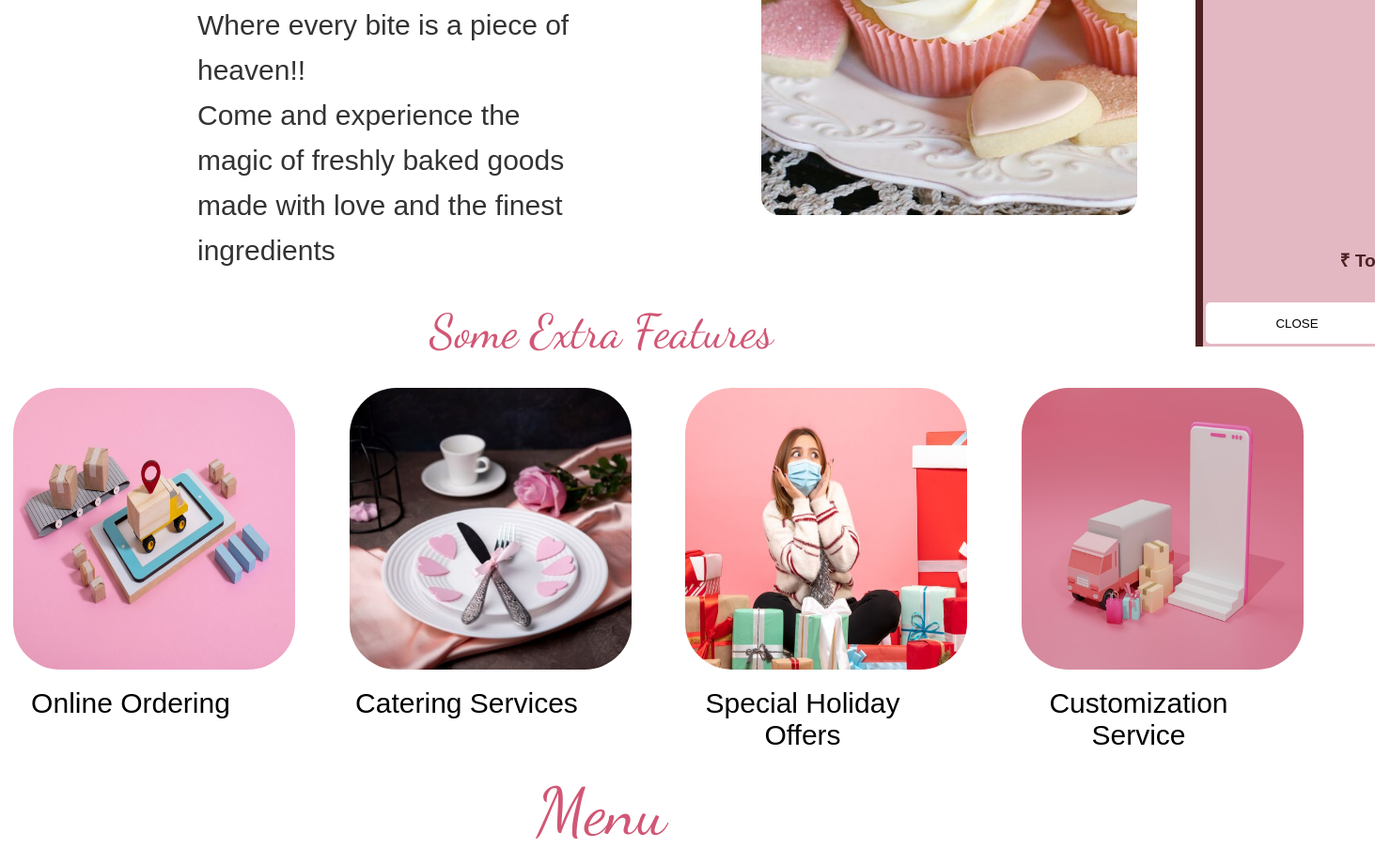
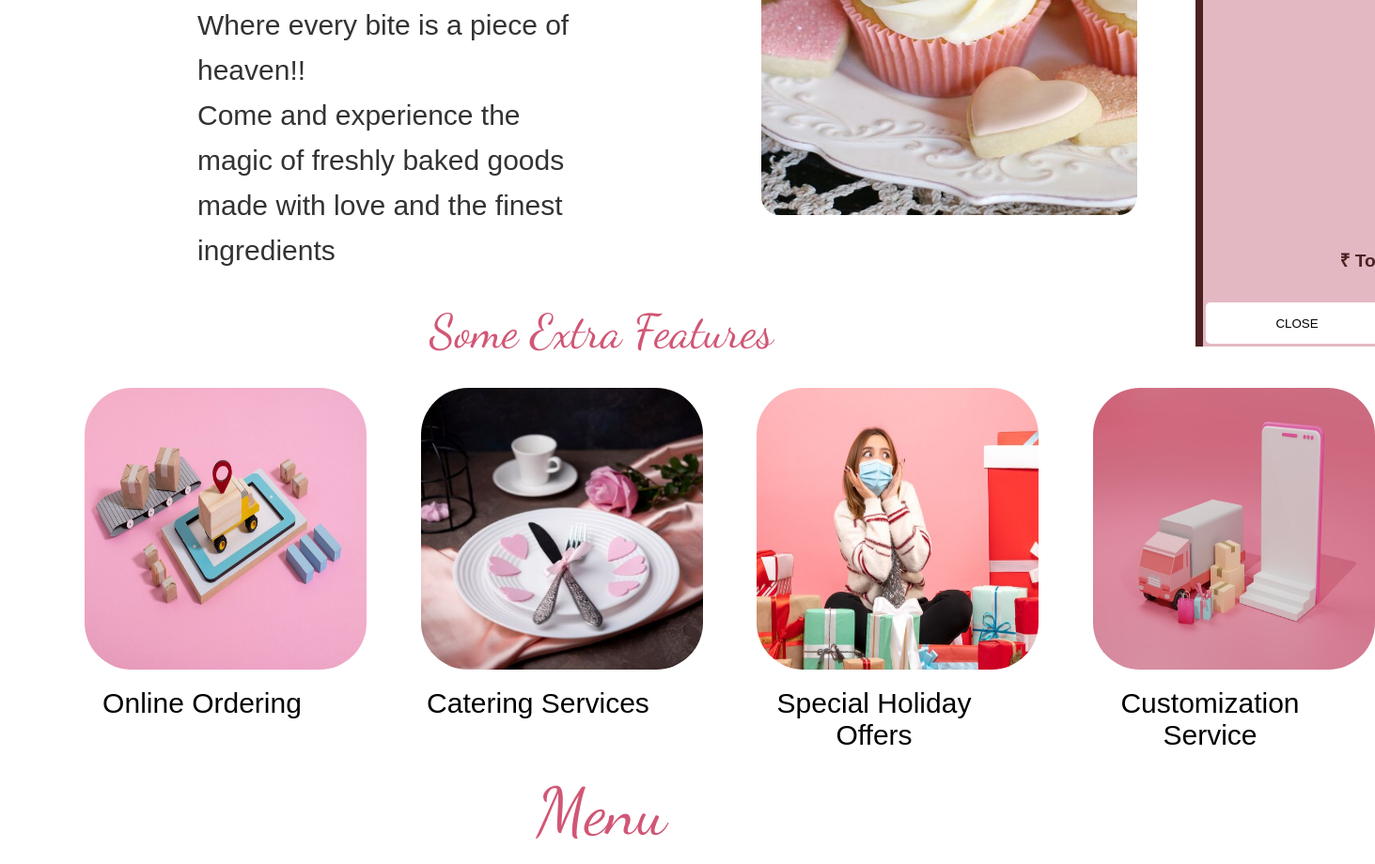
Before and after one commit to Akshitripathi/BakeWave, a plain HTML site: page html/Home.html in a window 1280 px wide. Shown: the part 431-1351 px from the top of the page at 94% size, 1463 px wide, since content can reach past the window. Drawn offline with nearby package versions, Linux system fonts and the light colour scheme; a web font is replaced by a local one.

Commit message:
Update Home.css

```diff
--- a/css/Home.css
+++ b/css/Home.css
@@ -198,7 +198,7 @@ button{
 	align-items: center;
 	text-align: center;
 	margin-top: 30px;
-	margin-left: 14px;
+	margin-left: 90px;
 	/* margin-right: 250px; */
 	margin-bottom: 30px;
 	gap: 230px;
```
